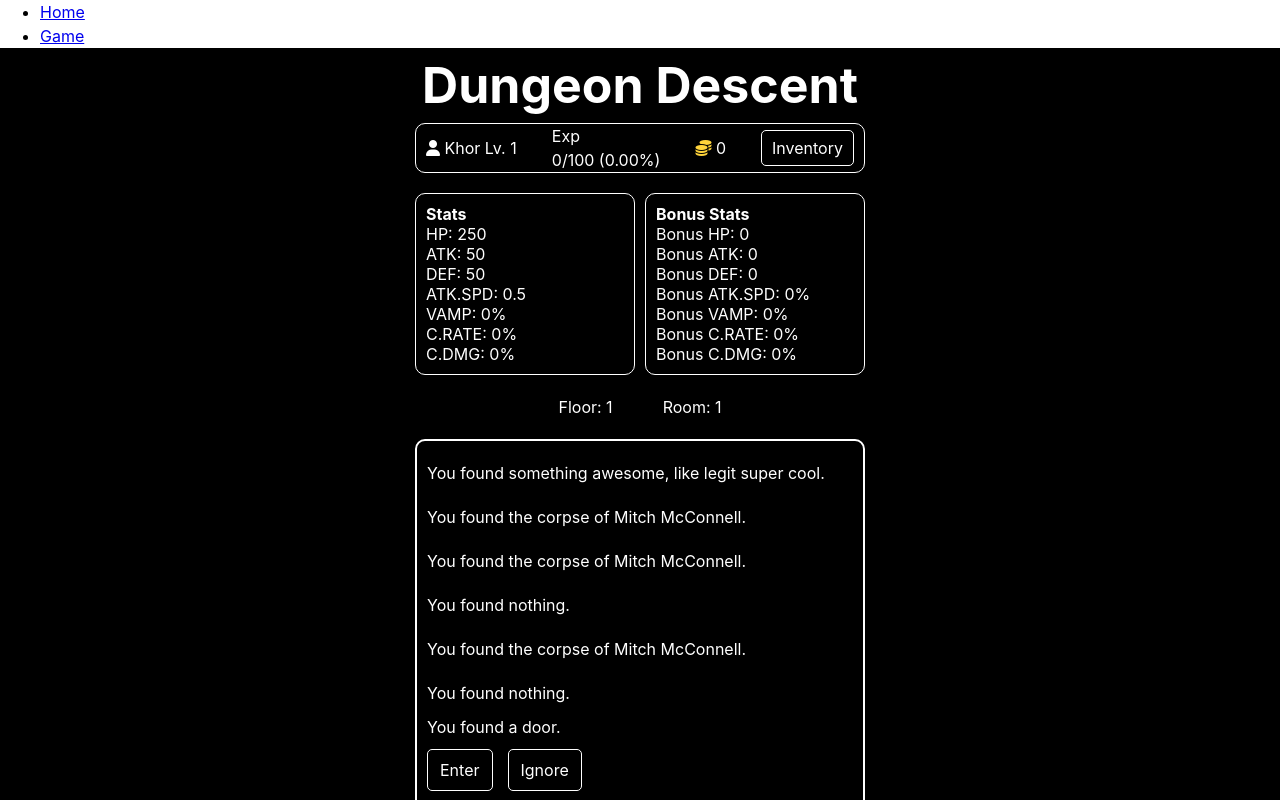
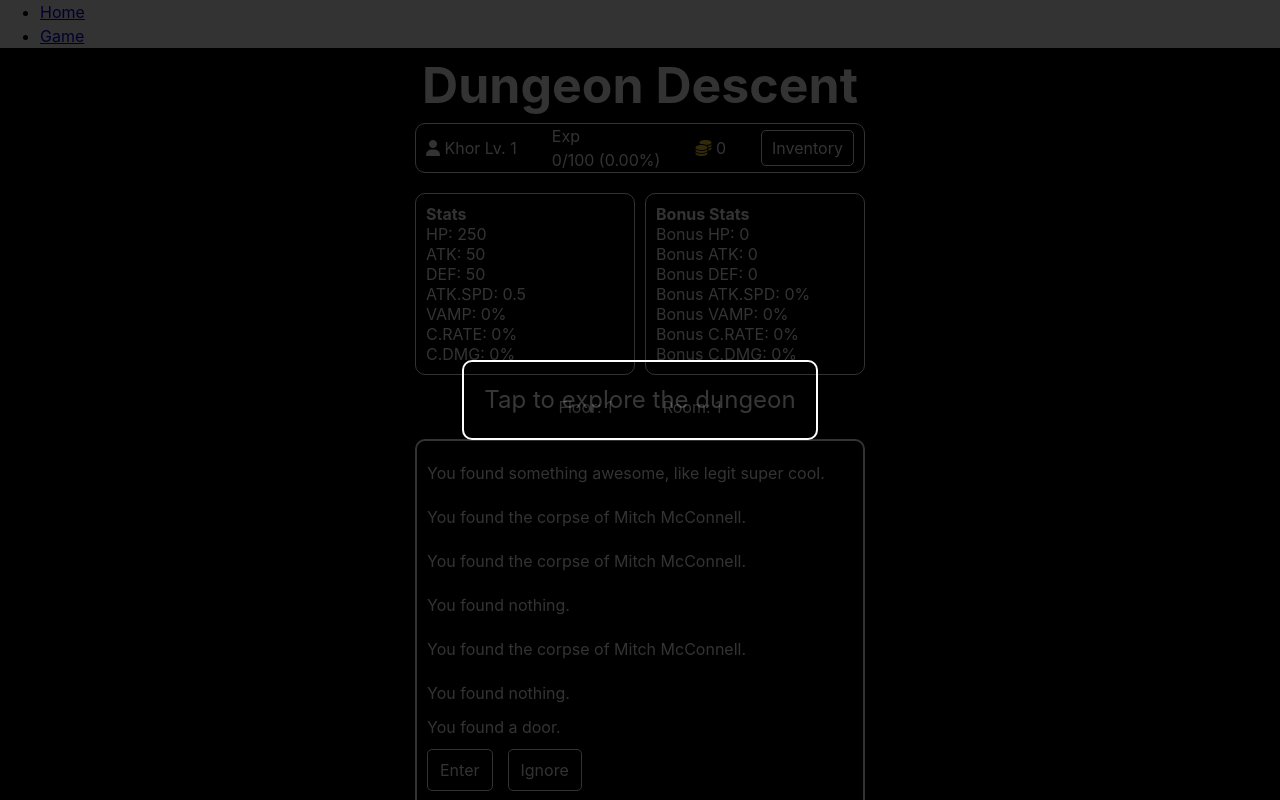
Before and after one commit to CodingNewbie/dungeon-descent, a React (Create React App) app in the folder dungeon-descent/: page /dungeon-descent/game in a window 1280 px wide. Shown: the top 800 px of the page. Built offline with nearby package versions, Linux system fonts and the light colour scheme.

Commit message:
Add background/combat music, restructure Game.js, and add introductory popup menu to trigger audio.

```diff
--- a/dungeon-descent/src/components/game/CombatEventContainer.js
+++ b/dungeon-descent/src/components/game/CombatEventContainer.js
@@ -1,7 +1,5 @@
 import React, { useRef, useEffect } from 'react';
 import '../../styles/game/CombatEventContainer.css';
-
-
 
 function CombatEventContainer({ combatLogs, onClaimReward, monsterDefeated }) {
   const combatLogsEndRef = useRef(null);
--- a/dungeon-descent/src/components/game/EncounterPopup.js
+++ b/dungeon-descent/src/components/game/EncounterPopup.js
@@ -6,14 +6,12 @@ import HeroInfo from './HeroInfo';
 import CombatEventContainer from './CombatEventContainer';
 import '../../styles/game/EncounterPopup.css';
 
-
-
 function EncounterPopup({ monster, hero, combatLogs, onClaimReward, monsterHealth, monsterStatus, monsterType, monsterAnimation, isMonsterHit }) {
   return (
     <div>
-      <div className="popup-overlay" onClick={onClaimReward}></div>
+      <div className="EncounterPopup-overlay" onClick={onClaimReward}></div>
       <div className="EncounterPopup">
-        <div className="popup-content">
+        <div className="EncounterPopup-content">
           <MonsterInfo name={monster.name} level={monster.level} />
           <HealthBar current={monster.currentHealth} total={monster.totalHealth} />
           <MonsterImage type={monster.type} status={monster.status} animation={monsterAnimation} isHit={isMonsterHit} />
--- a/dungeon-descent/src/components/game/Game.js
+++ b/dungeon-descent/src/components/game/Game.js
@@ -18,6 +18,7 @@ import '../../styles/game/EventsContainer.css';
 import '../../styles/game/InfoContainer.css';
 import '../../styles/game/StatsContainer.css';
 import '@fortawesome/fontawesome-free/css/all.min.css';
+import IntroPopup from './IntroPopup';
 
 const rarityColors = {
   Common: '#FFFFFF',
@@ -54,15 +55,14 @@ function Game() {
   const [requiredXP, setRequiredXP] = useState(100);
   const [heroLevel, setHeroLevel] = useState(1);
   const [gold, setGold] = useState(0);
-  const [inventory, setInventory] = useState([
-    { item: 'Sword', rarity: 'Common' },
-    { item: 'Shield', rarity: 'Common' },
-    { item: 'Potion', rarity: 'Common' },
-    { item: 'Helmet', rarity: 'Common' }
-  ]);
+  const [inventory, setInventory] = useState([]);
   const [showInventory, setShowInventory] = useState(false);
   const [droppedLoot, setDroppedLoot] = useState([]);
+  const [characterTurn, setCharacterTurn] = useState(0);
+  const [showIntroPopup, setShowIntroPopup] = useState(true);
 
+  const backgroundAudioRef = useRef(null);
+  const combatAudioRef = useRef(null);
   const eventsEndRef = useRef(null);
   const combatLogsEndRef = useRef(null);
 
@@ -86,7 +86,7 @@ function Game() {
   const handleChestOpen = () => {
     const roll = Math.random();
     if (roll < 0.3) {
-      const selectedMonster = selectMonster();
+      const selectedMonster = monsters.find(monster => monster.type === 'mimic');
       initializeCombat(selectedMonster);
     } else {
       const result = roll < 0.5 ? 'The chest is empty.' : 'You found 100 gold.';
@@ -165,8 +165,6 @@ function Game() {
     handleEvent(setEvents, `You fled from the ${monsterType}.`, MAX_EVENTS);
     setMonsterEncounter(null);
   };
-
-  const [characterTurn, setCharacterTurn] = useState(0);
 
   useEffect(() => {
     if (characterTurn === 1) {
@@ -294,6 +292,10 @@ function Game() {
 
   const handleCombatPhase = (monsterType) => {
     setCombatLogs(['Combat begins!']);
+    combatAudioRef.current.currentTime = 0; // Reset combat audio to the start
+    combatAudioRef.current.play().catch((error) => {
+      console.log('Error playing combat audio:', error);
+    });
     setCharacterTurn(1);
   };
 
@@ -316,6 +318,9 @@ function Game() {
     setMonsterHealth(INITIAL_MONSTER_HEALTH);
     setMonsterStatus('alive');
     setMonsterAnimation('idle');
+    backgroundAudioRef.current.play().catch((error) => {
+      console.log('Error playing background audio:', error);
+    });
   };
 
   useEffect(() => {
@@ -437,6 +442,17 @@ function Game() {
           onClose={() => setShowInventory(false)}
         />
       )}
+      {showIntroPopup && (
+        <IntroPopup onConfirm={() => {
+          setShowIntroPopup(false);
+          backgroundAudioRef.current.currentTime = 0;
+          backgroundAudioRef.current.play().catch((error) => {
+            console.log('Error playing background audio on load:', error);
+          });
+        }} />
+      )}
+      <audio ref={backgroundAudioRef} src="./audio/background.ogg" loop />
+      <audio ref={combatAudioRef} src="./audio/combat.ogg" />
     </div>
   );
 }
--- /dev/null
+++ b/dungeon-descent/src/components/game/IntroPopup.js
@@ -0,0 +1,26 @@
+import React, { useEffect } from 'react';
+import '../../styles/game/IntroPopup.css';
+
+const IntroPopup = ({ onConfirm }) => {
+  useEffect(() => {
+    const handleUserInteraction = () => {
+      onConfirm();
+    };
+
+    document.addEventListener('click', handleUserInteraction);
+
+    return () => {
+      document.removeEventListener('click', handleUserInteraction);
+    };
+  }, [onConfirm]);
+
+  return (
+    <div className="IntroPopup">
+      <div className="IntroPopup-content">
+        <span className="fade-text">Tap to explore the dungeon</span>
+      </div>
+    </div>
+  );
+};
+
+export default IntroPopup;
--- a/dungeon-descent/src/styles/game/CombatEventContainer.css
+++ b/dungeon-descent/src/styles/game/CombatEventContainer.css
@@ -9,15 +9,18 @@
   background-color: black;
   color: white;
   text-align: left;
+  font-size: 14px;
 }
 
 .CombatEvent {
   margin-bottom: 5px;
+  font-size: 14px;
 }
 
 .claim-reward {
   margin-top: 10px;
   text-align: left;
+  font-size: 14px;
 }
 
 .CombatEventContainer button {
@@ -27,6 +30,7 @@
   border-radius: 5px;
   padding: 5px 10px;
   cursor: pointer;
+  font-size: 14px;
 }
 
 .CombatEventContainer::-webkit-scrollbar {
--- a/dungeon-descent/src/styles/game/EncounterPopup.css
+++ b/dungeon-descent/src/styles/game/EncounterPopup.css
@@ -10,7 +10,7 @@
   z-index: 1000;
 }
 
-  .popup-content {
+.EncounterPopup-content {
   width: 400px;
   height: 600px;
   background: black;
@@ -21,7 +21,7 @@
   z-index: 1001;
 }
 
-  .popup-overlay {
+.EncounterPopup-overlay {
   position: fixed;
   top: 0;
   left: 0;
--- /dev/null
+++ b/dungeon-descent/src/styles/game/IntroPopup.css
@@ -0,0 +1,30 @@
+.IntroPopup {
+    position: fixed;
+    top: 0;
+    left: 0;
+    width: 100%;
+    height: 100%;
+    background: rgba(0, 0, 0, 0.8);
+    display: flex;
+    justify-content: center;
+    align-items: center;
+    z-index: 9999;
+}
+
+.IntroPopup-content {
+    color: white;
+    font-size: 24px;
+    text-align: center;
+    padding: 20px;
+    border: 2px solid white;
+    border-radius: 10px;
+}
+
+.fade-text {
+    animation: fade-in-out 2s infinite;
+}
+
+@keyframes fade-in-out {
+    0%, 100% { opacity: 0; }
+    50% { opacity: 1; }
+}
```
Also changed, not shown: 2 other files (tests, documents, lock files or other folders). Lines whose indentation alone changed are shown as unchanged.
